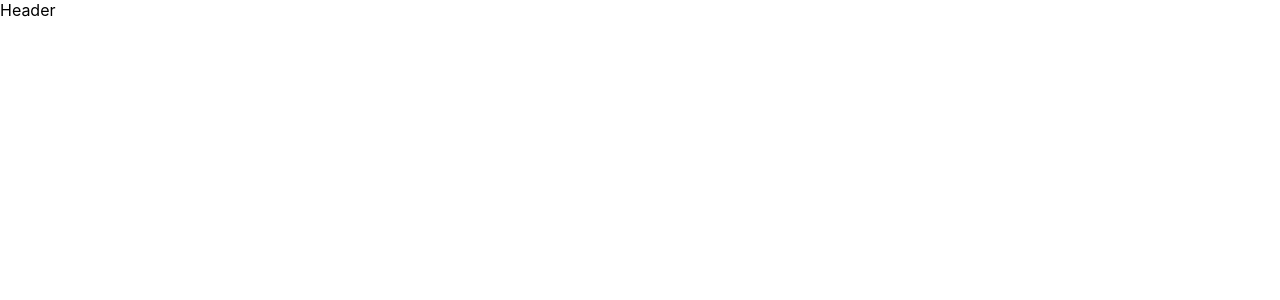
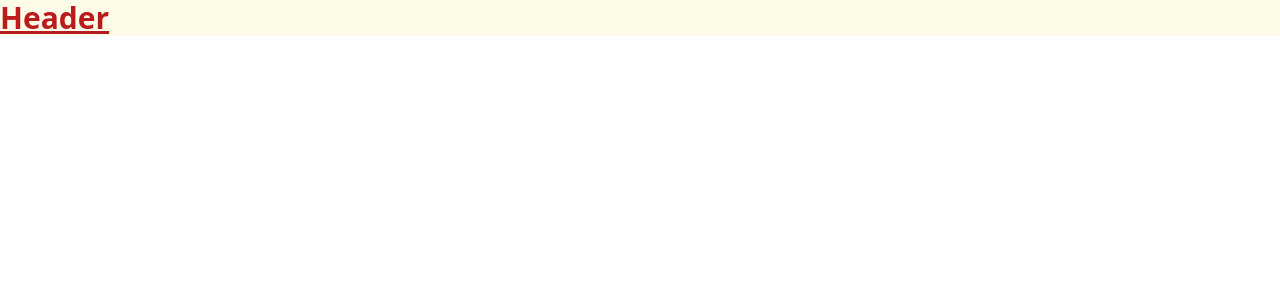
Before and after one commit to print-live-pro/prime-ninja, a Next.js app: page /home in a window 1280 px wide. Shown: the top 300 px of the page. Built offline with nearby package versions, Linux system fonts and the light colour scheme.

Commit message:
Nadeem: tailwind css setpup

```diff
--- a/package.json
+++ b/package.json
@@ -15,7 +15,10 @@
     "react-dom": "18.2.0"
   },
   "devDependencies": {
+    "autoprefixer": "^10.4.12",
     "eslint": "8.24.0",
-    "eslint-config-next": "12.3.1"
+    "eslint-config-next": "12.3.1",
+    "postcss": "^8.4.17",
+    "tailwindcss": "^3.1.8"
   }
 }
--- /dev/null
+++ b/postcss.config.js
@@ -0,0 +1,6 @@
+module.exports = {
+  plugins: {
+    tailwindcss: {},
+    autoprefixer: {},
+  },
+}
--- a/src/components/Header.js
+++ b/src/components/Header.js
@@ -1,7 +1,8 @@
 import React from "react";
+import "tailwindcss/tailwind.css"
 
 const Header = () => {
-  return <div>Header</div>;
+  return <div className="text-red-700 !m-0 bg-yellow-50 mt-10 text-3xl font-bold underline">Header</div>;
 };
 
 export default Header;
--- a/styles/globals.css
+++ b/styles/globals.css
@@ -1,26 +1,3 @@
-html,
-body {
-  padding: 0;
-  margin: 0;
-  font-family: -apple-system, BlinkMacSystemFont, Segoe UI, Roboto, Oxygen,
-    Ubuntu, Cantarell, Fira Sans, Droid Sans, Helvetica Neue, sans-serif;
-}
-
-a {
-  color: inherit;
-  text-decoration: none;
-}
-
-* {
-  box-sizing: border-box;
-}
-
-@media (prefers-color-scheme: dark) {
-  html {
-    color-scheme: dark;
-  }
-  body {
-    color: white;
-    background: black;
-  }
-}
+@tailwind base;
+@tailwind components;
+@tailwind utilities;
--- /dev/null
+++ b/tailwind.config.js
@@ -0,0 +1,12 @@
+/** @type {import('tailwindcss').Config} */
+module.exports = {
+  content: [
+    './pages/**/*.{html,js}',
+    './components/**/*.{html,js}',
+    './src/**/*.{js,jsx}'
+  ],
+  theme: {
+    extend: {},
+  },
+  plugins: [],
+}
```
Also changed, not shown: 1 other file (tests, documents, lock files or other folders).
